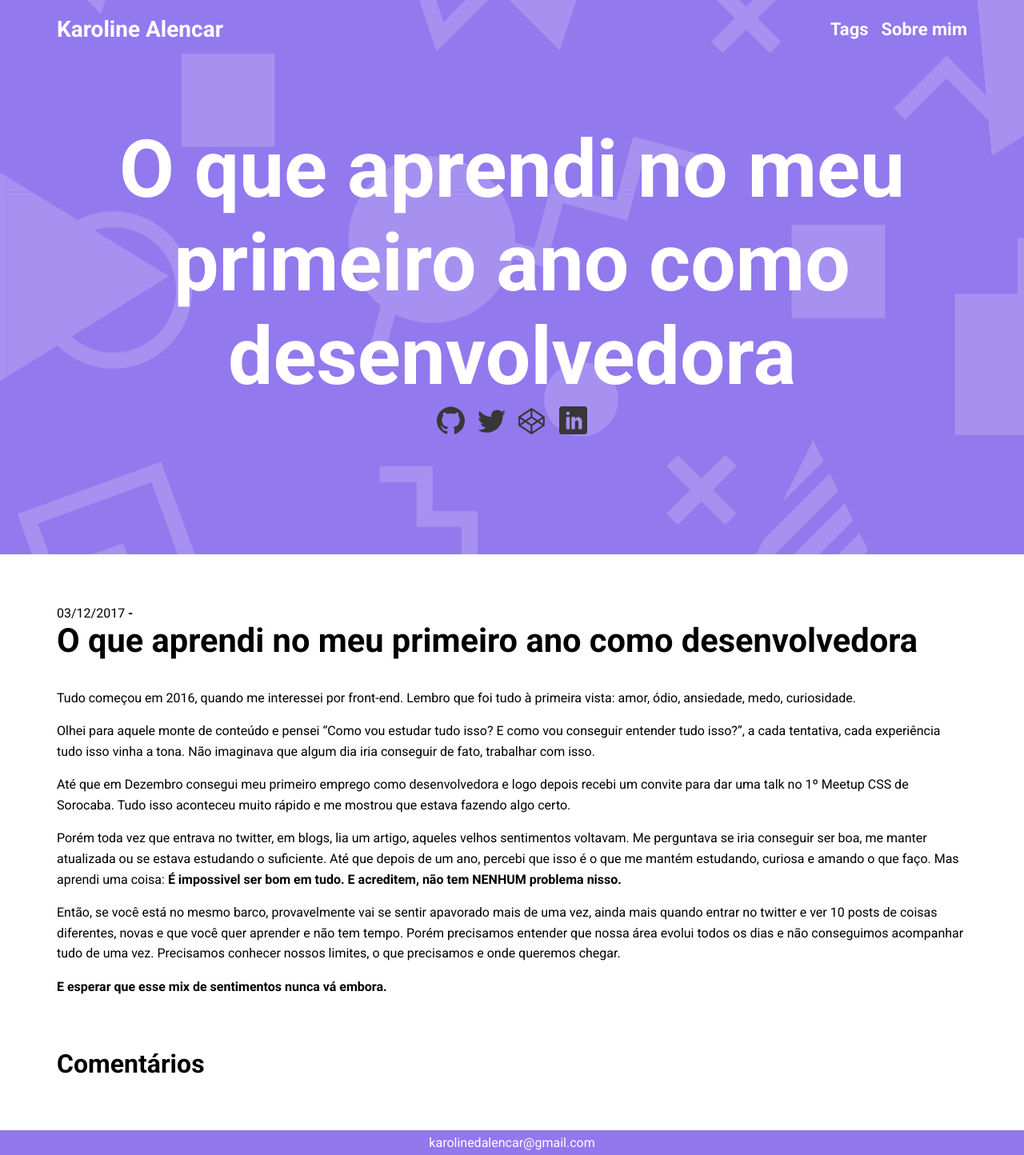
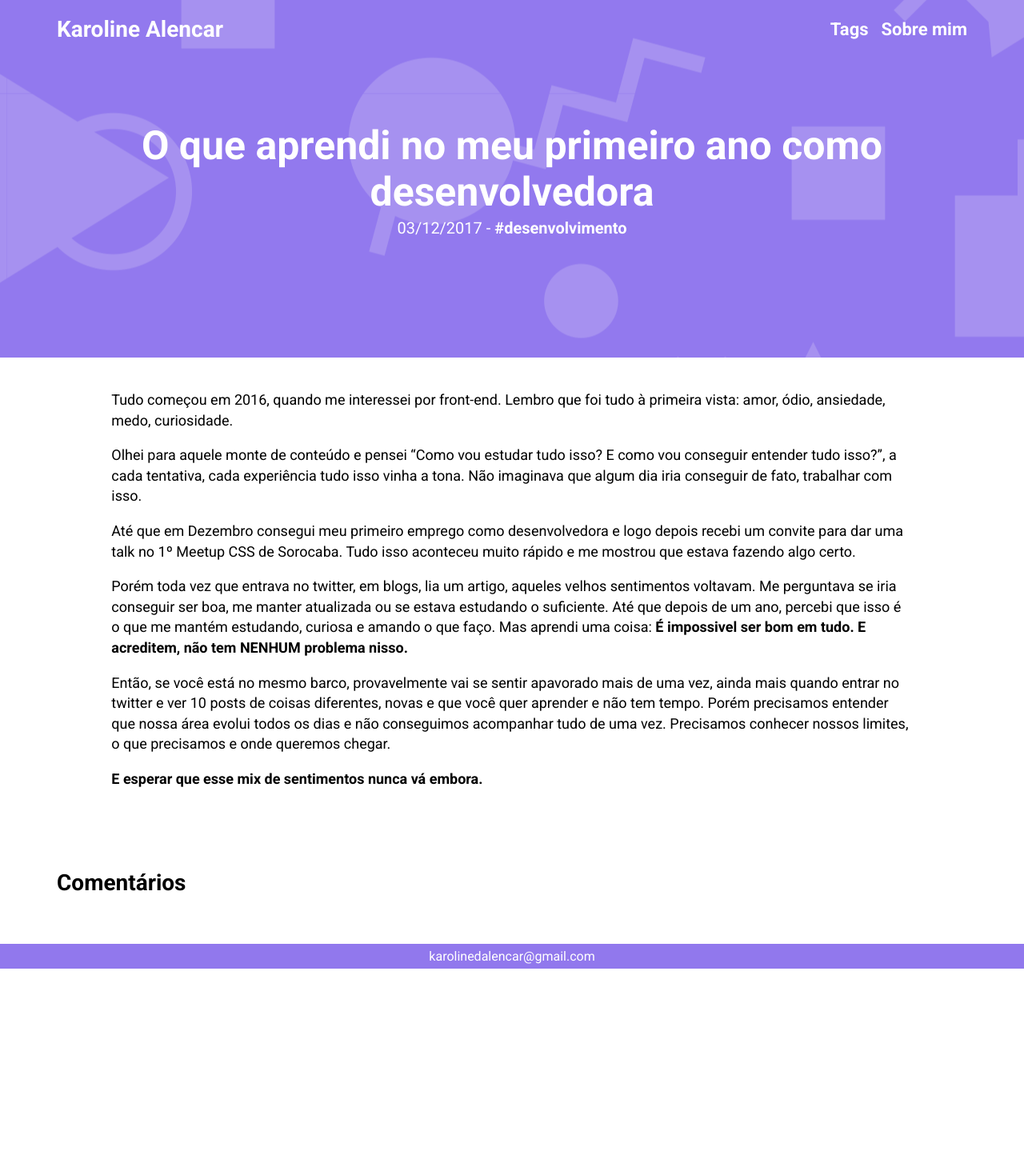
Before and after one commit to karolinedealencar/karolinedealencar.com.br, a Jekyll site: the page built from _posts/2017-12-03-o-que-aprendi-no-meu-primeiro-ano-como-desenvolvedora.md, in a window 1280 px wide. Shown: the whole page at 80% size. Built offline with Jekyll 4.4.1, drawn with Linux system fonts in a browser that asks for light colours; comment, search, counter and statistics services are not loaded; after the commit the page ends 1211 px from its top, so only the background shows below that.

Commit message:
Change post layout
Changing post to new layout (3.0)

```diff
--- a/_includes/header.html
+++ b/_includes/header.html
@@ -20,8 +20,9 @@
     </nav>
 
     <div class="header__page-intro">
-        <h1 class="page-intro__title">{{ page.title }}</h1>
+        <h1 class="page-intro__title {% if page.layout == 'post' %} page-intro__title--post {% endif %}">{{ page.title }}</h1>
         {% if page.description %} <p class="page-intro__desc">{{ page.description }}</p> {% endif %}
+        {% if page.layout != 'post' %}
           <ul class="social-media__list">
             <li class="social-media__item">
               <a href="https://github.com/karolinedealencar" title="Github" target="_blank">
@@ -44,6 +45,14 @@
               </a>
             </li>
           </ul>
+          {% else %}
+          <div>
+            <time class="post__date">{{ page.date | date: "%d/%m/%Y" }} - </time>
+            <a href="/tags/#{{ page.tags }}" title="{{ post.categories }}">
+              <span class="post__tag"> #{{ page.tags }}</span>
+            </a>
+          </div>
+        {% endif %}
     </div>
 
   </div>
--- a/_layouts/post.html
+++ b/_layouts/post.html
@@ -4,13 +4,6 @@ layout: default
 
 <main class="container">
   <article class="post__page">
-      <header>
-        <div>
-            <time class="post__date">{{ page.date | date: "%d/%m/%Y" }}</time>
-            <span class="post__categories"> - {{ page.categories }} </span>
-        </div>
-        <h1 class="post__title">{{ page.title }}</h1>
-      </header>
       <div class="post__content">
         {{ content }}
       </div>
--- a/_posts/2017-12-03-o-que-aprendi-no-meu-primeiro-ano-como-desenvolvedora.md
+++ b/_posts/2017-12-03-o-que-aprendi-no-meu-primeiro-ano-como-desenvolvedora.md
@@ -4,6 +4,7 @@ title: O que aprendi no meu primeiro ano como desenvolvedora
 date: 2017-12-03 8:30:31 -0200
 tags: desenvolvimento
 ---
+
 
 Tudo começou em 2016, quando me interessei por front-end. Lembro que foi tudo à primeira vista: amor, ódio, ansiedade, medo, curiosidade.
 
--- a/_sass/_style.scss
+++ b/_sass/_style.scss
@@ -224,53 +224,62 @@
 // POST PAGE
 
 .post__page {
-  margin: 4rem 0;
+  margin: rem(40) 0;
 
   h2 {
     color: $color-secondary;
-    font-size: 1.6rem;
+    font-size: rem(24);
     font-weight: lighter;
   }
 
   h3 {
-    font-size: 1.4rem;
+    font-size: rem(20);
     font-weight: lighter;
   }
 
   p {
-    font-size: 1rem;
+    font-size: rem(16);
     line-height: 1.6rem;
 
     @media (min-width: 992px) {
-      font-size: 1rem;
+      font-size: rem(18);
     }
 
   }
 
 }
 
-.post__content {
-  margin-top: 2rem;
-}
+.page-intro__title--post {
+  font-size: rem(28);
 
-.post__title {
-  margin-top: 0;
-  font-size: 2rem;
-  font-weight: bold;
+  @media (min-width: 600px) and (max-width: 889px) {
+    font-size: rem(30);
+  }
 
-  @media (min-width: 600px) {
-    font-size: 2.6rem;
+  @media (min-width: 900px) {
+    font-size: rem(50);
   }
 
 }
 
-.post__date,
-.post__categories {
-  font-size: 1rem;
-  font-weight: lighter;
+.post__content {
+  width: 88%;
+  margin: rem(40) auto 0 auto;
 }
 
-.post__categories {
+.post__date,
+.post__tag {
+  color: $color-contrast;
+  font-size: rem(16);
+  font-weight: lighter;
+
+  @media (min-width: 900px) {
+    font-size: rem(20);
+  }
+
+}
+
+.post__tag {
   font-weight: bold;
 }
 
@@ -385,5 +394,11 @@ pre {
 //  COMMENTS
 
 .comments__h {
-  font-size: 2rem;
+  margin-top: rem(100);
+  font-size: rem(24);
+
+  @media (min-width: 900px) {
+    font-size: rem(28);
+  }
+
 }
```
Lines whose indentation alone changed are shown as unchanged.
